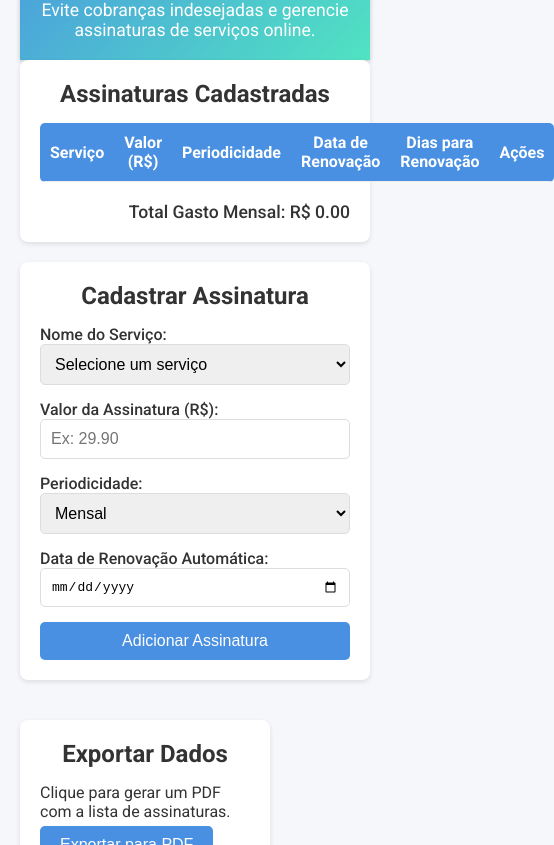
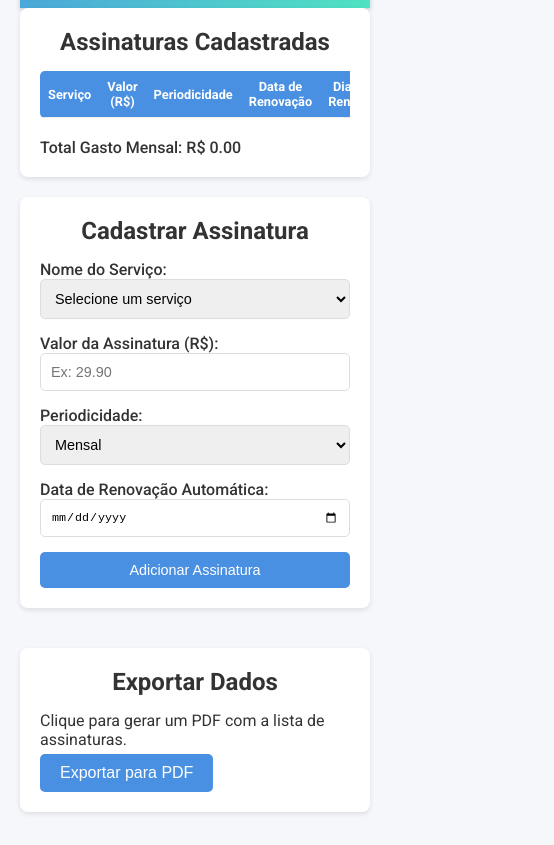
Before and after one commit to RAVELLSL/SGI-controle-assinaturas, a plain HTML site: page index.html in a window 390 px wide. Shown: the part 152-997 px from the top of the page, 554 px wide, since content can reach past the window. Drawn offline with nearby package versions, Linux system fonts and the light colour scheme.

Commit message:
Update index.html

```diff
--- a/index.html
+++ b/index.html
@@ -42,8 +42,7 @@
       padding: 0 20px;
     }
 
-    /* Container que será exportado para PDF:
-       inclui o cabeçalho e a tabela (respeitando a largura máxima). */
+    /* Container que será exportado para PDF */
     #pdfContent {
       margin-bottom: 20px;
     }
@@ -75,14 +74,17 @@
       box-shadow: 0 2px 5px rgba(0,0,0,0.1);
       margin-bottom: 20px;
     }
-    /* Centraliza os títulos <h2> dos cartões */
     .card h2 {
       text-align: center;
       margin-bottom: 15px;
       font-weight: 600;
     }
 
-    /* Seção da tabela */
+    /* Wrapper responsivo para a tabela */
+    .table-wrapper {
+      overflow-x: auto;
+    }
+
     table {
       width: 100%;
       border-collapse: collapse;
@@ -160,13 +162,9 @@
       flex-wrap: wrap;
       gap: 20px;
     }
-
-    /* Aumenta a largura do cartão "Cadastrar Assinatura" */
     .flex-container .card.form-card {
       flex: 1 1 70%;
     }
-
-    /* Cartão "Exportar Dados" com largura fixa */
     .flex-container .card.export-card {
       max-width: 250px;
       flex-shrink: 0;
@@ -205,16 +203,45 @@
       background: var(--primary-hover);
     }
 
-    /* Responsividade */
+    /* Responsividade para telas menores */
     @media (max-width: 768px) {
       header h1 {
         font-size: 1.8em;
       }
+      header p {
+        font-size: 1em;
+      }
       th, td {
         padding: 10px;
+        font-size: 0.9em;
       }
-      .flex-container .card.form-card {
+      .flex-container {
+        flex-direction: column;
+      }
+      .flex-container .card.form-card,
+      .flex-container .card.export-card {
         flex: 1 1 100%;
+        max-width: 100%;
+      }
+    }
+
+    @media (max-width: 480px) {
+      header h1 {
+        font-size: 1.5em;
+      }
+      header p {
+        font-size: 0.9em;
+      }
+      th, td {
+        padding: 8px;
+        font-size: 0.8em;
+      }
+      #monthlyTotal {
+        font-size: 1em;
+        text-align: left;
+      }
+      form input, form select, form button {
+        font-size: 0.9em;
       }
     }
   </style>
@@ -232,6 +259,7 @@
       <!-- Seção da tabela com estilo de cartão -->
       <section id="tableSection" class="card">
         <h2>Assinaturas Cadastradas</h2>
+        <div class="table-wrapper">
           <table id="subscriptionTable">
             <thead>
               <tr>
@@ -247,6 +275,7 @@
               <!-- As assinaturas serão adicionadas aqui -->
             </tbody>
           </table>
+        </div>
         <div id="monthlyTotal">Total Gasto Mensal: R$ 0.00</div>
       </section>
     </div>
@@ -455,7 +484,7 @@
       document.getElementById('subscriptionForm').reset();
     });
 
-    // Função para exportar o conteúdo de "pdfContent" (header + tabela) para PDF
+    // Função para exportar o conteúdo de "pdfContent" para PDF
     function exportToPDF() {
       const exportBtn = document.getElementById('exportPDF');
       exportBtn.style.display = 'none';
```
Lines whose indentation alone changed are shown as unchanged.
